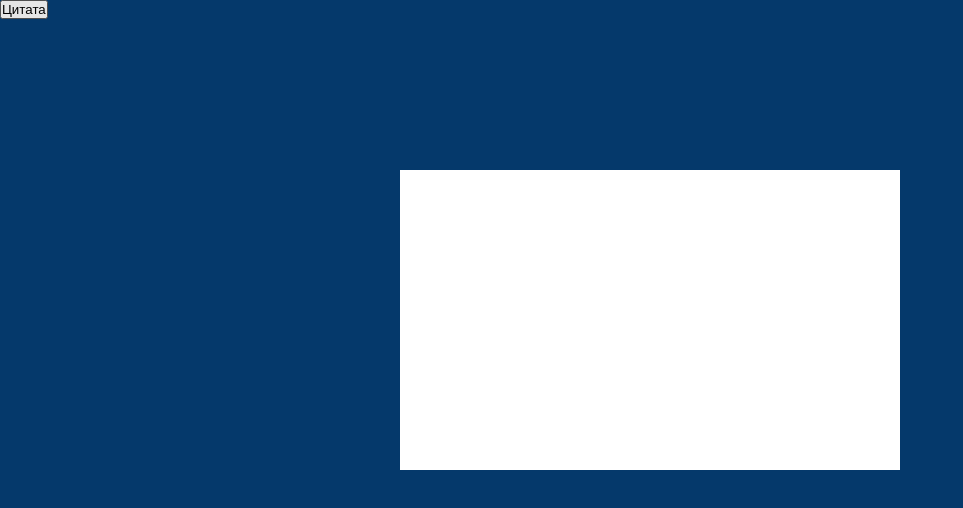
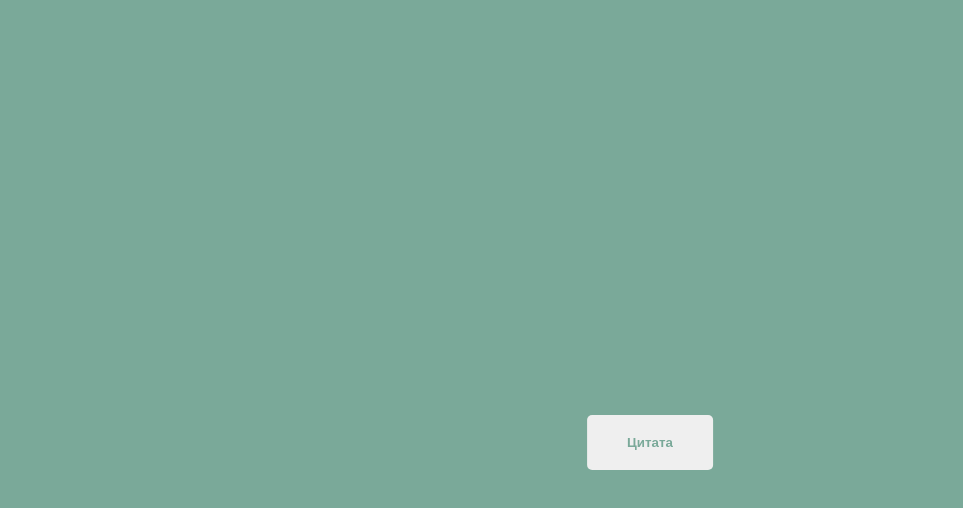
Before and after one commit to PetyaBabayan/quote_machine, a plain HTML site: page index.html in a window 1280 px wide. Shown: the whole page, without its empty margins (0-963 px from the left). Drawn offline with Linux system fonts and the light colour scheme; a web font is replaced by a local one.

Commit message:
secondDraft

```diff
--- a/index.html
+++ b/index.html
@@ -5,13 +5,15 @@
     <meta name="viewport" content="width=device-width, initial-scale=1.0">
     <title>Quoter</title>
     <link rel="stylesheet" href="./style.css">
+    <link rel="preconnect" href="https://fonts.googleapis.com">
+    <link rel="preconnect" href="https://fonts.gstatic.com" crossorigin>
+    <link href="https://fonts.googleapis.com/css2?family=Bacasime+Antique&display=swap" rel="stylesheet">
 </head>
 <body>
     <div id="main_wrapper">
         <div id="quote-wrapper"></div>
+        <button id="showQuoteButton">Цитата</button>
     </div>
-    <button id="showQuoteButton">Цитата</button>
-
     <script type="module" src="./script.js"></script>
 </body>
 </html>
--- a/script.js
+++ b/script.js
@@ -27,4 +27,7 @@ const quoteWrapper = document.getElementById('quote-wrapper');
 showQuoteButton.onclick = () => {
     let randomQuote = Math.floor(Math.random() * arrayOfQuotes.length);
     quoteWrapper.innerHTML = arrayOfQuotes[randomQuote];
+    quoteWrapper.style.fontSize = '30px';
+    quoteWrapper.style.textAlign = 'center';
+    quoteWrapper.style.color = '#fff';
 }
--- a/style.css
+++ b/style.css
@@ -4,17 +4,31 @@
     margin: 0;
 }
 
+
 body {
-    background-color: #05396B;
+    background-color: #7AA999;
     position: relative;
+    font-family:Cambria, Cochin, Georgia, Times, 'Times New Roman', serif;
 }
 
 #main_wrapper {
     width: 500px;
     height: 300px;
-    background-color: #fff;
+    background-color: #7AA999;
     position: absolute;
     top: 170px;
     left: 400px;
-    /* transform: translateX(10%), translateY(50%); */
 }
+
+#showQuoteButton {
+    position: absolute;
+    bottom: 0;
+    left: 50%;
+    transform: translateX(-50%);
+    border: none;
+    padding: 20px 40px;
+    cursor: pointer;
+    border-radius: 5px;
+    color: #7AA999;
+    font-weight: bold;
+}
```
